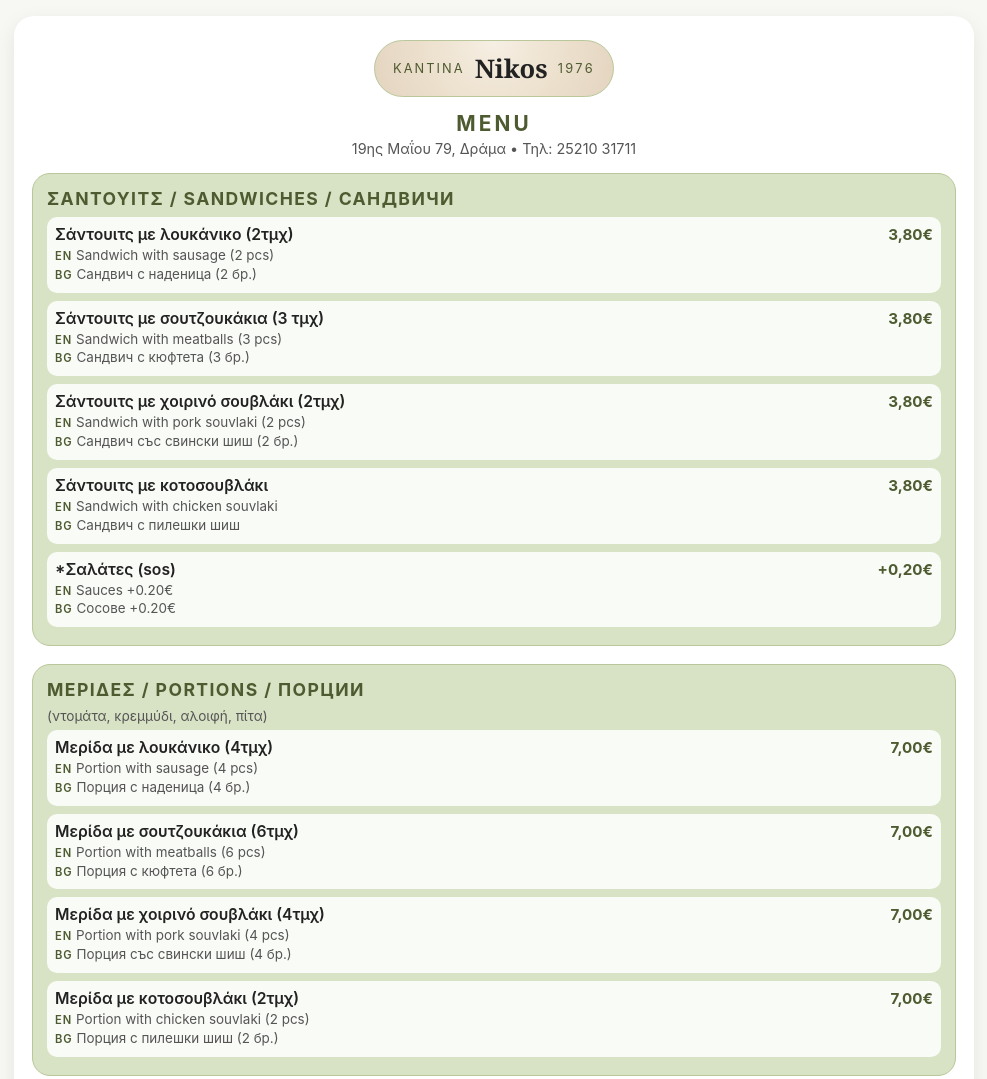
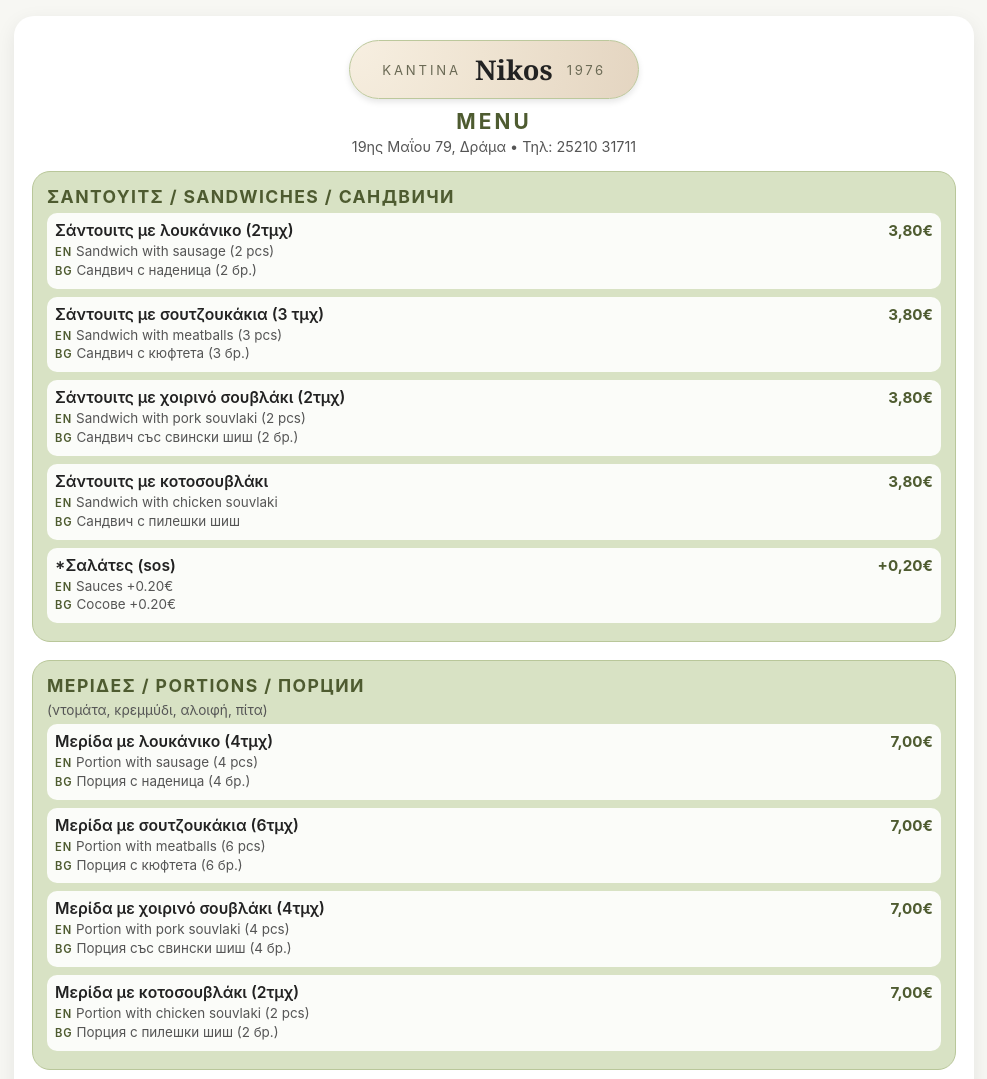
Before and after one commit to stefanidissofianos-del/catalog, a plain HTML site: page index.html in a window 1280 px wide. Shown: the top 1079 px of the page, without its empty margins (146-1133 px from the left). Drawn offline with Linux system fonts and the light colour scheme.

Commit message:
index.html

```diff
--- a/index.html
+++ b/index.html
@@ -41,41 +41,43 @@
       margin-bottom: 16px;
     }
 
-    .logo-box {
+    /* LOGO στυλ κάρτας – ψηφιακή “κάψουλα” */
+    .logo-pill {
       display: inline-flex;
       align-items: center;
       justify-content: center;
-      padding: 10px 18px;
+      padding: 10px 32px;
       border-radius: 999px;
-      border: 1px solid var(--olive-border);
-      background: radial-gradient(circle at top, #f6efe4 0, #efe4d2 40%, #e3d4bf 100%);
-      margin-bottom: 6px;
+      border: 1px solid #bcc89c;
+      background: radial-gradient(circle at 0% 0%, #f7efe1 0, #efe4d2 45%, #e4d5c1 100%);
+      box-shadow: 0 3px 6px rgba(0,0,0,0.10);
+      column-gap: 14px;
     }
 
-    .logo-box span.line1 {
-      font-size: 0.8rem;
-      letter-spacing: 0.16em;
+    .logo-pill .kantina {
+      font-size: 0.82rem;
+      letter-spacing: 0.22em;
       text-transform: uppercase;
-      color: var(--olive-dark);
+      color: #6b6a55;
     }
 
-    .logo-box span.line2 {
-      font-size: 1.6rem;
-      font-weight: 600;
-      margin: 0 10px;
+    .logo-pill .nikos {
       font-family: "Georgia", "Times New Roman", serif;
+      font-size: 1.7rem;
+      font-weight: 700;
+      color: #222222;
     }
 
-    .logo-box span.line3 {
-      font-size: 0.8rem;
-      letter-spacing: 0.18em;
+    .logo-pill .year {
+      font-size: 0.82rem;
+      letter-spacing: 0.20em;
       text-transform: uppercase;
-      color: var(--olive-dark);
+      color: #6b6a55;
     }
 
     header h1 {
       font-size: 1.3rem;
-      margin-top: 8px;
+      margin-top: 10px;
       letter-spacing: 0.15em;
       text-transform: uppercase;
       color: var(--olive-dark);
@@ -107,7 +109,7 @@
       color: var(--olive-dark);
       text-transform: uppercase;
       letter-spacing: 0.08em;
-      margin-bottom: 8px;
+      margin-bottom: 6px;
     }
 
     .section-subtitle {
@@ -119,7 +121,7 @@
     .item {
       padding: 8px 8px 9px 8px;
       border-radius: 10px;
-      background: rgba(255,255,255,0.85);
+      background: rgba(255,255,255,0.9);
       margin-bottom: 8px;
     }
 
@@ -182,6 +184,15 @@
       header h1 {
         font-size: 1.1rem;
       }
+
+      .logo-pill {
+        padding: 8px 20px;
+        column-gap: 10px;
+      }
+
+      .logo-pill .nikos {
+        font-size: 1.4rem;
+      }
     }
   </style>
 </head>
@@ -189,15 +200,16 @@
 
   <div class="menu-wrapper">
     <header>
-      <!-- Αν έχεις εικόνα λογότυπο, βάλε:
-      <img src="logo.png" alt="Kantina Nikos" style="max-height:90px;margin-bottom:6px;">
-      και αφαίρεσε το div .logo-box
+      <!-- Αν κάποια στιγμή έχεις έτοιμο PNG/SVG logo,
+           μπορείς να αντικαταστήσεις όλο το .logo-pill με:
+           <img src="onoma-logo.png" alt="Kantina Nikos" style="max-height:90px;margin-bottom:6px;">
       -->
-      <div class="logo-box">
-        <span class="line1">KANTINA</span>
-        <span class="line2">Nikos</span>
-        <span class="line3">1976</span>
+      <div class="logo-pill">
+        <span class="kantina">KANTINA</span>
+        <span class="nikos">Nikos</span>
+        <span class="year">1976</span>
       </div>
+
       <h1>MENU</h1>
       <p>19ης Μαΐου 79, Δράμα • Τηλ: 25210 31711</p>
     </header>
```
